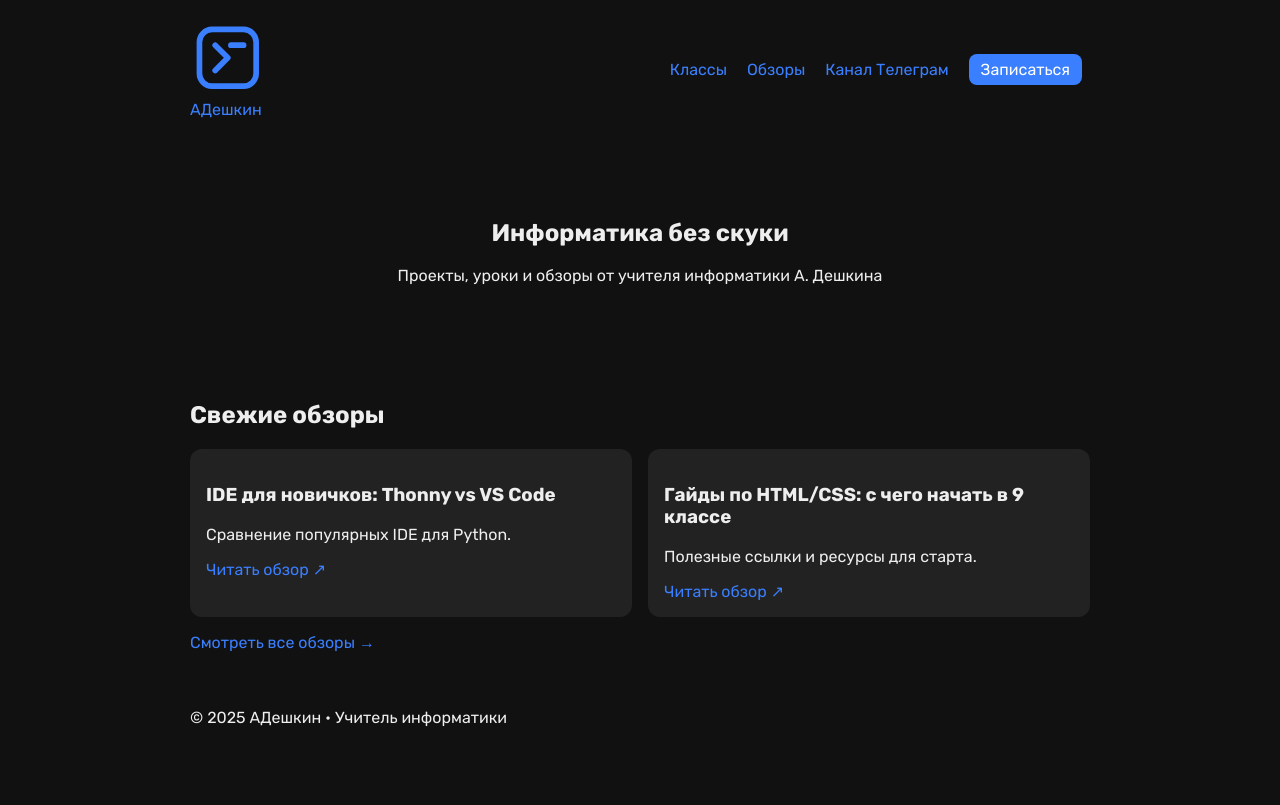
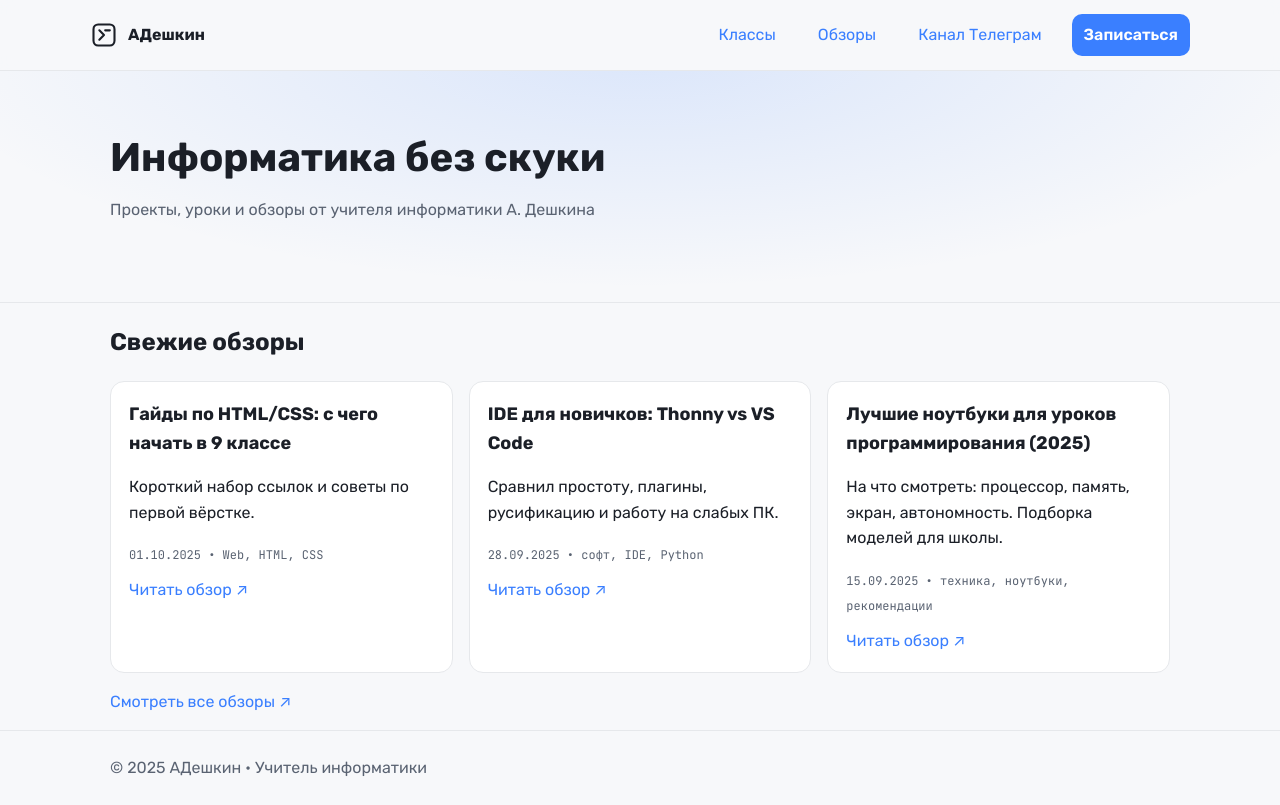
Before and after one commit to sanpaullo/ad-website, a plain HTML site: page index.html in a window 1280 px wide. Drawn offline with Linux system fonts and the light colour scheme.

Commit message:
Add files via upload

```diff
--- a/index.html
+++ b/index.html
@@ -1,8 +1,8 @@
 <!doctype html>
 <html lang="ru">
 <head>
-  <meta charset="utf-8">
-  <meta name="viewport" content="width=device-width, initial-scale=1">
+  <meta charset="utf-8" />
+  <meta name="viewport" content="width=device-width, initial-scale=1" />
   <title>АДешкин — сайт учителя информатики</title>
   <link href="https://fonts.googleapis.com/css2?family=JetBrains+Mono:wght@400;600&family=Rubik:wght@400;600;700&display=swap" rel="stylesheet">
   <link rel="stylesheet" href="style.css">
@@ -38,7 +38,7 @@
     <section id="reviews" class="wrap">
       <h2>Свежие обзоры</h2>
       <div id="latestReviews" class="grid"></div>
-      <p><a href="reviews.html">Смотреть все обзоры →</a></p>
+      <p style="margin-top:16px"><a href="reviews.html">Смотреть все обзоры ↗</a></p>
     </section>
   </main>
 
@@ -50,20 +50,27 @@
 
   <script>
     document.getElementById('y').textContent = new Date().getFullYear();
-    async function loadReviews(){
+    async function renderLatestReviews(){
       try{
-        const res = await fetch('reviews.json');
+        const res = await fetch('reviews.json', {cache:'no-store'});
         const data = await res.json();
+        const latest = data.sort((a,b)=> (b.date||'').localeCompare(a.date||'')).slice(0,3);
         const grid = document.getElementById('latestReviews');
-        data.slice(0,3).forEach(r=>{
-          const div=document.createElement('div');
-          div.className='card';
-          div.innerHTML=`<h3>${r.title}</h3><p>${r.summary}</p><a href="${r.url}" target="_blank">Читать обзор ↗</a>`;
-          grid.appendChild(div);
+        latest.forEach(item=>{
+          const card = document.createElement('article');
+          card.className = 'card';
+          card.innerHTML = `<h3>${item.title}</h3>
+            <p>${item.summary||''}</p>
+            <span class="tag">${item.date ? new Date(item.date).toLocaleDateString('ru-RU') : ''}${item.tags&&item.tags.length ? ' • '+item.tags.join(', ') : ''}</span>
+            <a href="${item.url}" target="_blank" rel="noopener" style="display:block;margin-top:10px">Читать обзор ↗</a>`;
+          grid.appendChild(card);
         });
-      }catch(e){console.error(e);}
+      }catch(e){
+        document.getElementById('latestReviews').innerHTML = '<p>Не удалось загрузить обзоры.</p>';
+        console.error(e);
+      }
     }
-    loadReviews();
+    renderLatestReviews();
   </script>
 </body>
 </html>
--- a/reviews.json
+++ b/reviews.json
@@ -1,14 +1,35 @@
 [
   {
+    "title": "Лучшие ноутбуки для уроков программирования (2025)",
+    "summary": "На что смотреть: процессор, память, экран, автономность. Подборка моделей для школы.",
+    "url": "https://example.com/review-laptops",
+    "date": "2025-09-15",
+    "tags": [
+      "техника",
+      "ноутбуки",
+      "рекомендации"
+    ]
+  },
+  {
     "title": "IDE для новичков: Thonny vs VS Code",
-    "summary": "Сравнение популярных IDE для Python.",
+    "summary": "Сравнил простоту, плагины, русификацию и работу на слабых ПК.",
     "url": "https://example.com/review-ide",
-    "date": "2025-09-28"
+    "date": "2025-09-28",
+    "tags": [
+      "софт",
+      "IDE",
+      "Python"
+    ]
   },
   {
     "title": "Гайды по HTML/CSS: с чего начать в 9 классе",
-    "summary": "Полезные ссылки и ресурсы для старта.",
+    "summary": "Короткий набор ссылок и советы по первой вёрстке.",
     "url": "https://example.com/review-htmlcss",
-    "date": "2025-10-01"
+    "date": "2025-10-01",
+    "tags": [
+      "Web",
+      "HTML",
+      "CSS"
+    ]
   }
 ]
--- a/style.css
+++ b/style.css
@@ -1 +1,28 @@
-body{font-family:Rubik,Arial,sans-serif;background:#111;color:#eee;margin:0}a{color:#3A7FFF;text-decoration:none}.wrap{max-width:900px;margin:auto;padding:20px}.nav{display:flex;justify-content:space-between;align-items:center}.menu a{margin:0 8px}.cta{background:#3A7FFF;color:#fff;padding:6px 12px;border-radius:8px}.hero{padding:40px 0;text-align:center}.grid{display:grid;gap:16px;grid-template-columns:repeat(auto-fit,minmax(250px,1fr))}.card{background:#222;padding:16px;border-radius:12px}.is-active{color:#fff;font-weight:bold}
+:root{
+  --bg:#111318; --panel:#161922; --text:#E6E8EB; --muted:#AAB2BF;
+  --brand:#3A7FFF; --accent:#36E0B8; --border:#232735;
+  --radius:14px;
+}
+@media (prefers-color-scheme: light){
+  :root{ --bg:#F7F8FA; --panel:#FFFFFF; --text:#1B1F27; --muted:#5A6372; --border:#E6E8EB; }
+}
+*{ box-sizing:border-box }
+body{ margin:0; font-family:"Rubik",system-ui,-apple-system,Segoe UI,Arial; background:var(--bg); color:var(--text); line-height:1.6; }
+a{ color:var(--brand); text-decoration:none } a:hover{ text-decoration:underline }
+.wrap{ max-width:1100px; margin:0 auto; padding:0 20px }
+header{ position:sticky; top:0; z-index:30; backdrop-filter:saturate(1.2) blur(8px); background:color-mix(in hsl, var(--bg) 80%, transparent); border-bottom:1px solid var(--border) }
+.nav{ display:flex; align-items:center; justify-content:space-between; padding:14px 0 }
+.logo{ display:flex; align-items:center; gap:10px; font-weight:700; color:inherit }
+.logo svg{ width:28px; height:28px }
+.menu{ display:flex; gap:18px; align-items:center }
+.menu a{ padding:8px 12px; border-radius:10px } .menu a:hover{ background:var(--panel) } .menu a.is-active{ background:var(--brand); color:#fff }
+.cta{ background:var(--brand); color:#fff; padding:8px 14px; border-radius:10px; border:none; cursor:pointer; font-weight:600 }
+.hero{ position:relative; overflow:hidden; border-bottom:1px solid var(--border); background: radial-gradient(1200px 400px at 50% -10%, color-mix(in oklab, var(--brand) 15%, transparent) 0%, transparent 60%) }
+.hero .wrap{ padding:64px 20px 56px } h1{ font-size:40px; line-height:1.15; margin:0 0 12px } .subtitle{ color:var(--muted); max-width:720px; margin-bottom:24px }
+.grid{ display:grid; gap:16px; grid-template-columns:repeat(12,1fr) }
+.card{ grid-column:span 4; background:var(--panel); border:1px solid var(--border); border-radius:14px; padding:18px }
+.card h3{ margin:0 0 6px; font-size:18px } .list{ display:flex; flex-direction:column; gap:10px; margin-top:10px } .list a{ padding:10px 12px; border:1px solid var(--border); border-radius:12px; background:var(--bg) }
+.review{ border:1px solid var(--border); border-radius:14px; padding:16px; background:var(--panel); margin-top:10px } .tag{ font-family:"JetBrains Mono",monospace; font-size:12px; color:var(--muted) }
+footer{ border-top:1px solid var(--border); padding:24px 0; color:var(--muted) }
+@media (max-width:960px){ .card{ grid-column:span 6 } } @media (max-width:640px){ h1{ font-size:30px } .menu{ display:none } .card{ grid-column:span 12 } }
+input[type="search"]::-webkit-search-cancel-button{ -webkit-appearance:none }
```
Also changed, not shown: classes.html (+39 -20 lines), classes.js (+33 -16 lines), classes.json (+7 -1 lines), reviews.html (+17 -13 lines).
